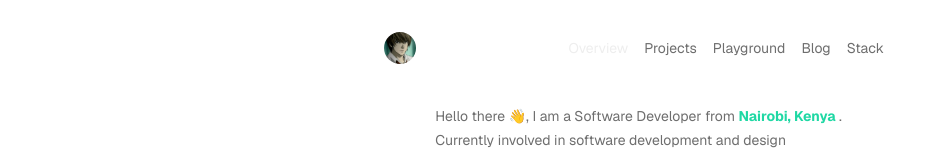
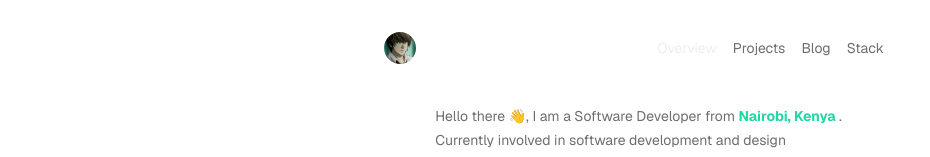
Before and after one commit to johnkinuthiaa/yagami, a Next.js app: page / in a window 1280 px wide. Shown: the top 157 px of the page, without its empty margins (0-930 px from the left). Built offline with nearby package versions, Linux system fonts and the light colour scheme.

Commit message:
fix: update next and react version

```diff
--- a/package.json
+++ b/package.json
@@ -22,8 +22,8 @@
     "clsx": "^2.1.1",
     "lucide-react": "^0.548.0",
     "mdx-bundler": "^10.1.1",
-    "next": "16.0.0",
-    "react": "19.2.0",
+    "next": "16.0.7",
+    "react": "19.2.1",
     "react-dom": "19.2.0",
     "react-markdown": "^10.1.0",
     "reading-time": "^1.5.0",
--- a/src/components/layout/header.tsx
+++ b/src/components/layout/header.tsx
@@ -22,9 +22,9 @@ const Header =()=>{
                     <li>
                         <a href={"/projects"} className={cn(pathname.includes("/projects")&&"text-[#EEEEEE]")} >Projects</a>
                     </li>
-                    <li>
-                        <a href={"/playground"} className={cn(pathname.includes("/playground")&&"text-[#EEEEEE]")}>Playground</a>
-                    </li>
+                    {/*<li>*/}
+                    {/*    <a href={"/playground"} className={cn(pathname.includes("/playground")&&"text-[#EEEEEE]")}>Playground</a>*/}
+                    {/*</li>*/}
                     <li>
                         <a href={"/blog"} className={cn(pathname.includes("/blog")&&"text-[#EEEEEE]")}>Blog</a>
                     </li>
```
